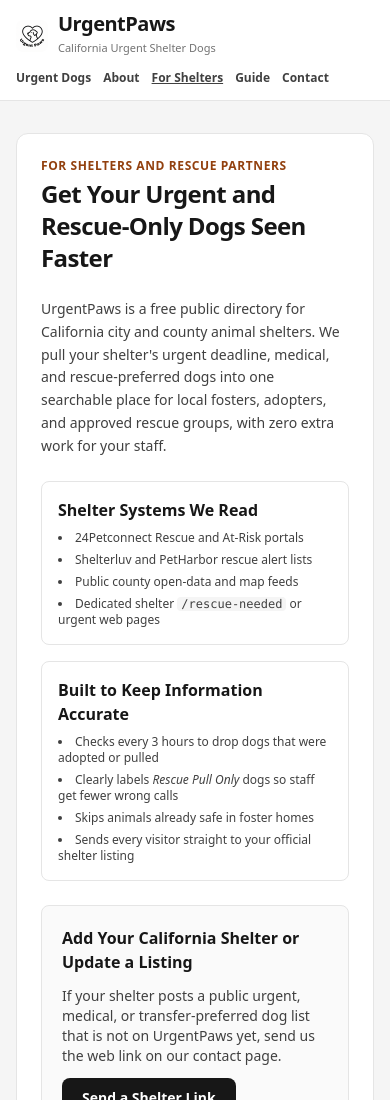
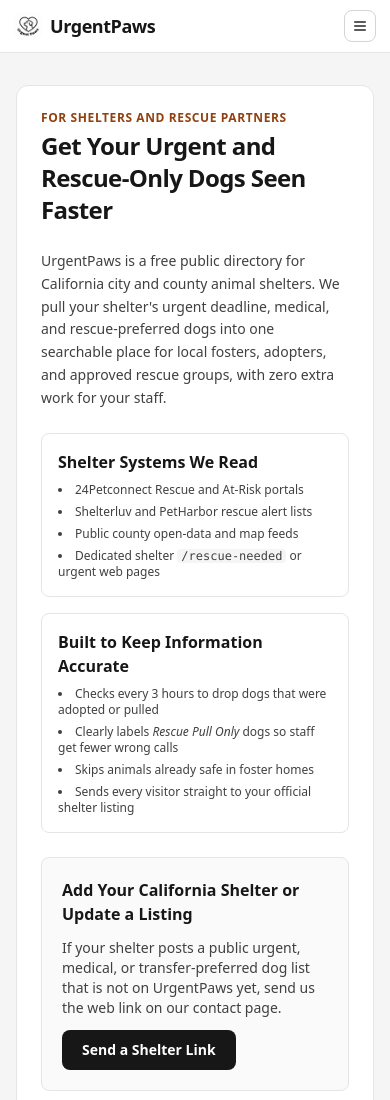
Before and after one commit to urgentpaws00-ctrl/urgentpaws, a plain HTML site: page for-shelters.html in a window 390 px wide. Shown: the top 1100 px of the page. Drawn offline with nearby package versions, Linux system fonts and the light colour scheme.

Commit message:
Update for-shelters.html

```diff
--- a/for-shelters.html
+++ b/for-shelters.html
@@ -14,22 +14,58 @@
   <script src="https://cdn.tailwindcss.com"></script>
 </head>
 <body class="bg-neutral-100 text-neutral-900 min-h-screen flex flex-col">
-  <header class="bg-white border-b border-neutral-200 sticky top-0 z-20">
-    <div class="max-w-4xl mx-auto px-4 py-3.5 flex flex-wrap items-center justify-between gap-3">
-      <a href="./" class="flex items-center gap-2.5">
-        <img src="logo.png" alt="UrgentPaws logo" class="w-8 h-8 rounded-lg object-contain" onerror="this.style.display='none'" />
-        <div>
-          <span class="text-xl font-bold tracking-tight block leading-none">UrgentPaws</span>
-          <span class="text-[11px] text-neutral-500">California Urgent Shelter Dogs</span>
+  <header class="bg-white border-b border-neutral-200 sm:sticky sm:top-0 z-20">
+    <div class="w-full px-3.5 sm:px-6 lg:px-8 py-2.5 sm:py-3.5">
+      <div class="relative flex items-center justify-between gap-2">
+        <a href="./" class="flex items-center gap-2 min-w-0">
+          <img src="logo.png" alt="UrgentPaws logo" class="w-7 h-7 sm:w-8 sm:h-8 rounded-lg object-contain shrink-0" onerror="this.style.display='none'" />
+          <div class="min-w-0">
+            <span class="block text-lg sm:text-xl font-bold tracking-tight leading-none">UrgentPaws</span>
+            <p class="hidden sm:block text-xs text-neutral-600 mt-0.5">
+              Municipal shelter dogs facing urgent deadlines, with direct IDs and shelter links.
+            </p>
           </div>
         </a>
-      <nav aria-label="Primary navigation" class="flex items-center gap-3 text-xs font-semibold text-neutral-700">
+
+        <div class="flex items-center gap-2 sm:gap-4 shrink-0">
+          <nav aria-label="Primary navigation" class="hidden sm:flex items-center gap-4 text-xs font-semibold text-neutral-700">
             <a href="./" class="hover:text-neutral-950">Urgent Dogs</a>
             <a href="about-urgent-paws" class="hover:text-neutral-950">About</a>
-        <a href="for-shelters" class="underline hover:text-neutral-950">For Shelters</a>
+            <a href="for-shelters" class="hover:text-neutral-950">For Shelters</a>
             <a href="blog" class="hover:text-neutral-950">Guide</a>
             <a href="contact-us" class="hover:text-neutral-950">Contact</a>
           </nav>
+
+          <button
+            id="mobileMenuBtn"
+            type="button"
+            aria-expanded="false"
+            aria-controls="mobileNavDrawer"
+            aria-label="Open navigation menu"
+            class="sm:hidden inline-flex items-center justify-center w-8 h-8 rounded-lg border border-neutral-300 bg-white text-neutral-800 hover:bg-neutral-100"
+          >
+            <svg id="burgerIconOpen" class="w-4 h-4" fill="none" viewBox="0 0 24 24" stroke="currentColor" stroke-width="2" aria-hidden="true">
+              <path stroke-linecap="round" stroke-linejoin="round" d="M4 6h16M4 12h16M4 18h16" />
+            </svg>
+            <svg id="burgerIconClose" class="hidden w-4 h-4" fill="none" viewBox="0 0 24 24" stroke="currentColor" stroke-width="2" aria-hidden="true">
+              <path stroke-linecap="round" stroke-linejoin="round" d="M6 18L18 6M6 6l12 12" />
+            </svg>
+          </button>
+        </div>
+
+        <!-- Floating Mobile Burger Popover -->
+        <nav
+          id="mobileNavDrawer"
+          aria-label="Mobile navigation"
+          class="hidden sm:hidden absolute right-0 top-full mt-2 w-44 rounded-xl border border-neutral-200 bg-white py-1.5 shadow-lg z-30 flex-col text-xs font-semibold text-neutral-800"
+        >
+          <a href="./" class="px-3.5 py-2 hover:bg-neutral-100">Urgent Dogs</a>
+          <a href="about-urgent-paws" class="px-3.5 py-2 hover:bg-neutral-100">About</a>
+          <a href="for-shelters" class="px-3.5 py-2 hover:bg-neutral-100">For Shelters</a>
+          <a href="blog" class="px-3.5 py-2 hover:bg-neutral-100">Guide</a>
+          <a href="contact-us" class="px-3.5 py-2 hover:bg-neutral-100">Contact</a>
+        </nav>
+      </div>
     </div>
   </header>
 
```
Lines whose indentation alone changed are shown as unchanged.
